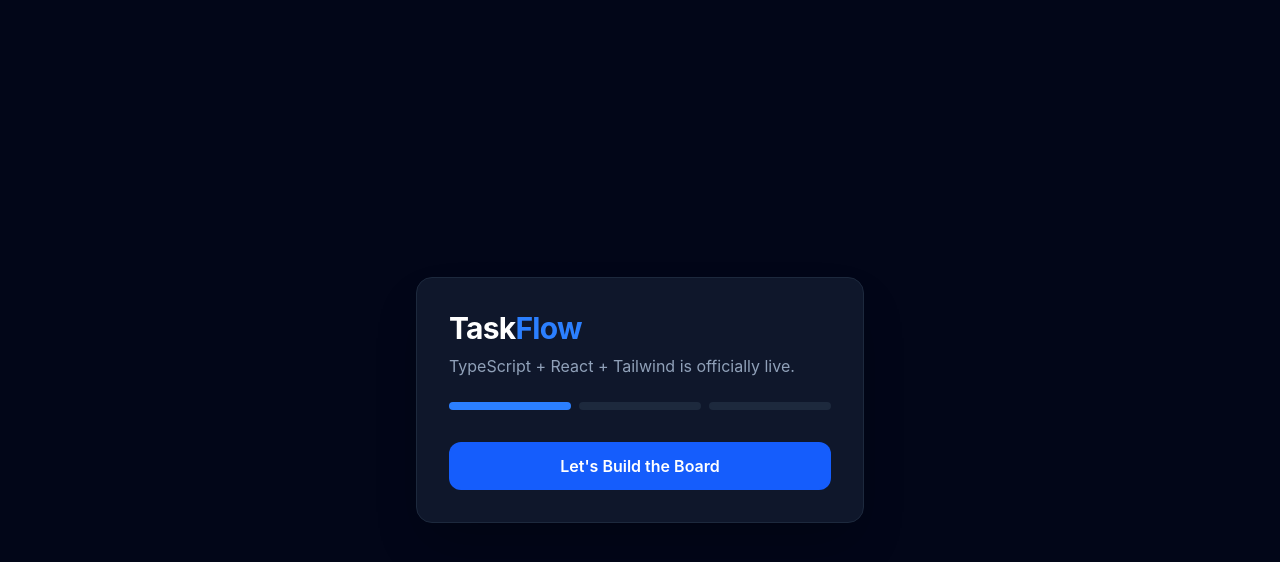
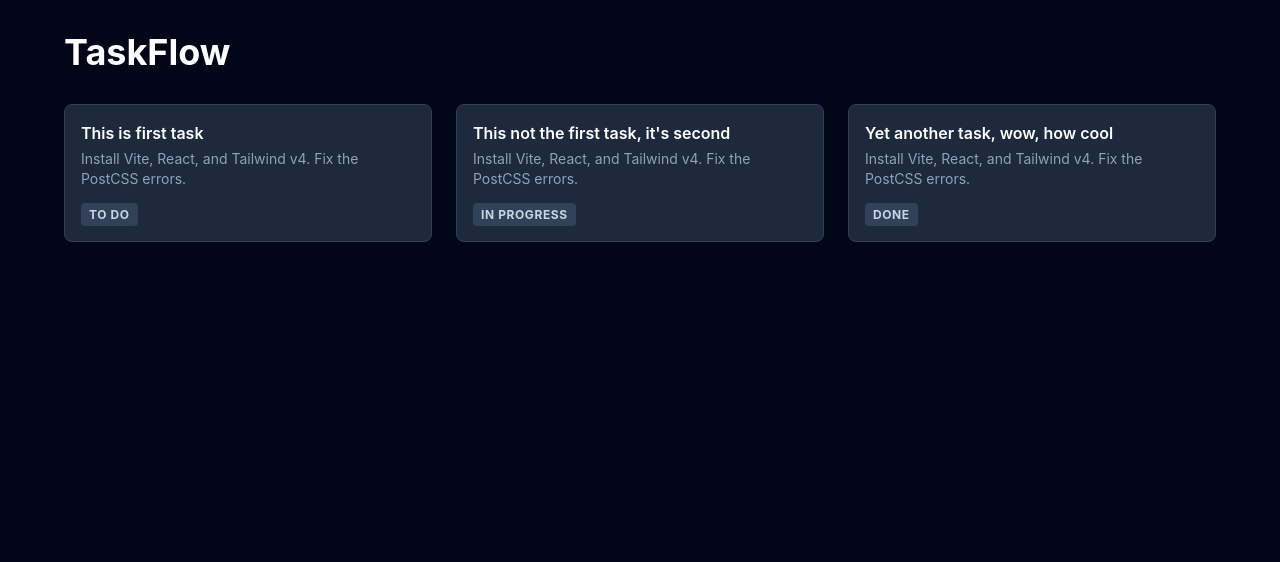
Before and after one commit to Sandro-GG/taskflow, a React (Vite) app: page / in a window 1280 px wide. Shown: the top 562 px of the page. Built offline with nearby package versions, Linux system fonts and the light colour scheme.

Commit message:
Update README.md and implement TaskCard component

```diff
--- a/src/App.tsx
+++ b/src/App.tsx
@@ -1,26 +1,40 @@
+import TaskCard from './components/TaskCard';
+import type { Task } from './types';
+
 function App() {
+
+  const tasks: Task[] = [{
+    id: '1',
+    title: 'This is first task',
+    description: 'Install Vite, React, and Tailwind v4. Fix the PostCSS errors.',
+    status: 'TO_DO'
+  }, {
+    id: '2',
+    title: 'This not the first task, it\'s second',
+    description: 'Install Vite, React, and Tailwind v4. Fix the PostCSS errors.',
+    status: 'IN_PROGRESS'
+  }, {
+    id: '3',
+    title: 'Yet another task, wow, how cool',
+    description: 'Install Vite, React, and Tailwind v4. Fix the PostCSS errors.',
+    status: 'DONE'
+  }
+  ]
+
   return (
-    <div className="min-h-screen bg-slate-950 flex flex-col items-center justify-center p-4">
-      <div className="max-w-md w-full bg-slate-900 border border-slate-800 p-8 rounded-2xl shadow-2xl">
-        <h1 className="text-3xl font-bold text-white tracking-tight">
-          Task<span className="text-blue-500">Flow</span>
-        </h1>
-        <p className="text-slate-400 mt-2">
-          TypeScript + React + Tailwind is officially live.
-        </p>
+    <div className="min-h-screen bg-slate-950 p-8">
+      <div className="max-w-6xl mx-auto">
+        <h1 className="text-4xl font-bold text-white mb-8">TaskFlow</h1>
 
-        <div className="mt-6 flex gap-2">
-          <div className="h-2 flex-1 bg-blue-500 rounded-full"></div>
-          <div className="h-2 flex-1 bg-slate-800 rounded-full"></div>
-          <div className="h-2 flex-1 bg-slate-800 rounded-full"></div>
+        {/* We are "passing props" here. 'task' is the prop name */}
+        <div className="grid grid-cols-1 md:grid-cols-3 gap-6">
+          {tasks.map((t) => (
+            <TaskCard key={t.id} task={t} />
+          ))}
         </div>
-
-        <button className="mt-8 w-full bg-blue-600 hover:bg-blue-500 text-white font-semibold py-3 rounded-xl transition-all">
-          Let's Build the Board
-        </button>
       </div>
     </div>
-  )
+  );
 }
 
-export default App
+export default App;
--- a/src/types/index.ts
+++ b/src/types/index.ts
@@ -2,5 +2,5 @@ export interface Task {
   id: string;
   title: string;
   description: string;
-  status: 'TODO' | 'IN_PROGRESS' | 'DONE';
+  status: 'TO_DO' | 'IN_PROGRESS' | 'DONE';
 }
```
Also changed, not shown: 1 other file (tests, documents, lock files or other folders).
